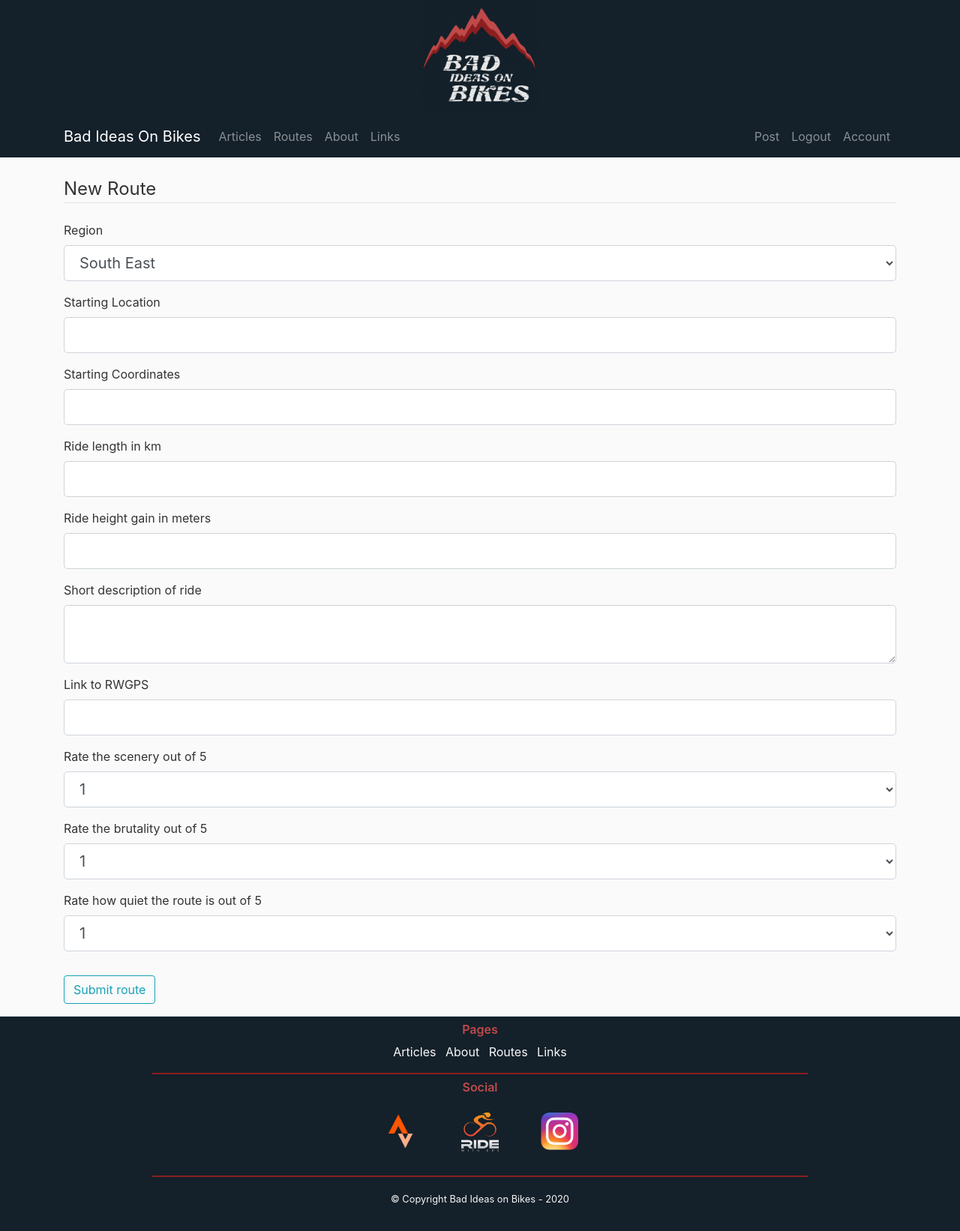
After one commit to matthj1/BadIdeasOnBikesWebsite, a Flask app: page /route/1 in a window 1280 px wide. The commit adds this page. Shown: the whole page at 75% size. Run offline with Flask 2, Linux system fonts and the light colour scheme; the visitor is signed in with stand-in values (Sample User, id 1); some libraries are stand-ins or nearby versions.

Commit message:
Large amounts of work done on a route and post structure

```diff
--- a/flaskbiob/__init__.py
+++ b/flaskbiob/__init__.py
@@ -26,8 +26,10 @@ def create_app(config_class=Config):
     from flaskbiob.users.routes import users
     from flaskbiob.posts.routes import posts
     from flaskbiob.main.routes import main
+    from flaskbiob.routes.routes import routes
     app.register_blueprint(users)
     app.register_blueprint(posts)
     app.register_blueprint(main)
+    app.register_blueprint(routes)
 
     return app
--- a/flaskbiob/posts/forms.py
+++ b/flaskbiob/posts/forms.py
@@ -1,10 +1,11 @@
 from flask_wtf import FlaskForm
 from flask_wtf.file import FileField, FileAllowed
-from wtforms import StringField, SubmitField, TextAreaField
+from wtforms import StringField, SubmitField, TextAreaField, SelectField
 from wtforms.validators import DataRequired
 
 
 class PostForm(FlaskForm):
+    post_type = SelectField("Post_Type", choices=["Route", "Review"])
     title = StringField("Title", validators=[DataRequired()])
     leader = TextAreaField("Leader", validators=[DataRequired()])
     content = TextAreaField("Content", validators=[])
--- a/flaskbiob/posts/routes.py
+++ b/flaskbiob/posts/routes.py
@@ -13,7 +13,7 @@ posts = Blueprint("posts", __name__)
 def newpostPage():
     form = PostForm()
     if form.validate_on_submit():
-        post = Posts(title=form.title.data, leader=form.leader.data, content=form.content.data, author=current_user)
+        post = Posts(post_type=form.post_type.data, title=form.title.data, leader=form.leader.data, content=form.content.data, author=current_user)
         if form.post_image.data:
             picture_file = save_post_picture(form.post_image.data)
             post.post_image = picture_file
--- /dev/null
+++ b/flaskbiob/routes/forms.py
@@ -0,0 +1,18 @@
+from flask_wtf import FlaskForm
+from wtforms import StringField, SubmitField, TextAreaField, SelectField, IntegerField
+from wtforms.validators import DataRequired
+
+
+class RouteForm(FlaskForm):
+    region = SelectField("Region", choices=["South East", "London", "North West", "East of England", "West Midlands",
+                                            "South West", "Yorkshire and Humber", "East Midlands", "North East"])
+    starting_location = StringField("Starting Location", validators=[DataRequired()])
+    starting_coordinates = StringField("Starting Coordinates", validators=[DataRequired()])
+    length = IntegerField("Ride length in km", validators=[DataRequired()])
+    ascent = IntegerField("Ride height gain in meters", validators=[DataRequired()])
+    description = TextAreaField("Short description of ride", validators=[DataRequired()])
+    link = StringField("Link to RWGPS", validators=[DataRequired()])
+    scenery = SelectField("Rate the scenery out of 5", choices=[1, 2, 3, 4, 5])
+    brutality = SelectField("Rate the brutality out of 5", choices=[1, 2, 3, 4, 5])
+    quietness = SelectField("Rate how quiet the route is out of 5", choices=[1, 2, 3, 4, 5])
+    submit = SubmitField("Submit route")
--- /dev/null
+++ b/flaskbiob/routes/routes.py
@@ -0,0 +1,24 @@
+from flask import render_template, flash, redirect, url_for, request, abort, Blueprint, jsonify, make_response
+from flaskbiob.routes.forms import RouteForm
+from flaskbiob import db
+from flaskbiob.models import Routes
+from flask_login import current_user, login_required
+
+routes = Blueprint("routes", __name__)
+
+
+@routes.route("/route/<post_id>", methods=["GET", "POST"])
+@login_required
+def newroutePage(post_id):
+    form = RouteForm()
+    if form.validate_on_submit():
+        route = Routes(region=form.region.data, starting_location=form.starting_location.data,
+                       starting_coordinates=form.starting_coordinates.data, length=form.length.data,
+                       ascent=form.ascent.data, description=form.description.data, link=form.link.data,
+                       scenery=form.scenery.data, brutality=form.scenery.data, quietness=form.quietness.data,
+                       author=current_user, post=post_id)
+        db.session.add(route)
+        db.session.commit()
+        flash("Route created!", "success")
+        return redirect(url_for("main.homePage"))
+    return render_template("Create_Route.html", title="New Route", form=form)
--- /dev/null
+++ b/flaskbiob/templates/Create_Route.html
@@ -0,0 +1,157 @@
+{% extends "BASE.html" %}
+{% block content %}
+    <div class="content-section">
+        <form method="POST" action="" enctype="multipart/form-data">
+            {{form.hidden_tag() }}
+            <fieldset class="form-group">
+                <legend class="border-bottom mb-4">
+                    New Route
+                </legend>
+                <div class="form-group">
+                    {{ form.region.label(class="form-control-label") }}
+
+                    {% if form.region.errors %}
+                        {{ form.region(class="form-control form-control-lg is-invalid") }}
+                        <div class="invalid-feedback">
+                            {% for error in form.region.errors %}
+                                <span>{{ error }}</span>
+                            {% endfor %}
+                        </div>
+                    {% else %}
+                        {{ form.region(class="form-control form-control-lg") }}
+                    {% endif %}
+                </div>
+                <div class="form-group">
+                    {{ form.starting_location.label(class="form-control-label") }}
+
+                    {% if form.starting_location.errors %}
+                        {{ form.starting_location(class="form-control form-control-lg is-invalid") }}
+                        <div class="invalid-feedback">
+                            {% for error in form.starting_location.errors %}
+                                <span>{{ error }}</span>
+                            {% endfor %}
+                        </div>
+                    {% else %}
+                        {{ form.starting_location(class="form-control form-control-lg") }}
+                    {% endif %}
+                </div>
+                <div class="form-group">
+                    {{ form.starting_coordinates.label(class="form-control-label") }}
+
+                    {% if form.starting_coordinates.errors %}
+                        {{ form.starting_coordinates(class="form-control form-control-lg is-invalid") }}
+                        <div class="invalid-feedback">
+                            {% for error in form.starting_coordinates.errors %}
+                                <span>{{ error }}</span>
+                            {% endfor %}
+                        </div>
+                    {% else %}
+                        {{ form.starting_coordinates(class="form-control form-control-lg") }}
+                    {% endif %}
+                </div>
+                <div class="form-group">
+                    {{ form.length.label(class="form-control-label") }}
+
+                    {% if form.length.errors %}
+                        {{ form.length(class="form-control form-control-lg is-invalid") }}
+                        <div class="invalid-feedback">
+                            {% for error in form.length.errors %}
+                                <span>{{ error }}</span>
+                            {% endfor %}
+                        </div>
+                    {% else %}
+                        {{ form.length(class="form-control form-control-lg") }}
+                    {% endif %}
+                </div>
+                <div class="form-group">
+                    {{ form.ascent.label(class="form-control-label") }}
+
+                    {% if form.ascent.errors %}
+                        {{ form.ascent(class="form-control form-control-lg is-invalid") }}
+                        <div class="invalid-feedback">
+                            {% for error in form.ascent.errors %}
+                                <span>{{ error }}</span>
+                            {% endfor %}
+                        </div>
+                    {% else %}
+                        {{ form.ascent(class="form-control form-control-lg") }}
+                    {% endif %}
+                </div>
+                <div class="form-group">
+                    {{ form.description.label(class="form-control-label") }}
+
+                    {% if form.description.errors %}
+                        {{ form.description(class="form-control form-control-lg is-invalid") }}
+                        <div class="invalid-feedback">
+                            {% for error in form.description.errors %}
+                                <span>{{ error }}</span>
+                            {% endfor %}
+                        </div>
+                    {% else %}
+                        {{ form.description(class="form-control form-control-lg") }}
+                    {% endif %}
+                </div>
+                <div class="form-group">
+                    {{ form.link.label(class="form-control-label") }}
+
+                    {% if form.link.errors %}
+                        {{ form.link(class="form-control form-control-lg is-invalid") }}
+                        <div class="invalid-feedback">
+                            {% for error in form.link.errors %}
+                                <span>{{ error }}</span>
+                            {% endfor %}
+                        </div>
+                    {% else %}
+                        {{ form.link(class="form-control form-control-lg") }}
+                    {% endif %}
+                </div>
+                <div class="form-group">
+                    {{ form.scenery.label(class="form-control-label") }}
+
+                    {% if form.scenery.errors %}
+                        {{ form.scenery(class="form-control form-control-lg is-invalid") }}
+                        <div class="invalid-feedback">
+                            {% for error in form.scenery.errors %}
+                                <span>{{ error }}</span>
+                            {% endfor %}
+                        </div>
+                    {% else %}
+                        {{ form.scenery(class="form-control form-control-lg") }}
+                    {% endif %}
+                </div>
+                <div class="form-group">
+                    {{ form.brutality.label(class="form-control-label") }}
+
+                    {% if form.brutality.errors %}
+                        {{ form.brutality(class="form-control form-control-lg is-invalid") }}
+                        <div class="invalid-feedback">
+                            {% for error in form.brutality.errors %}
+                                <span>{{ error }}</span>
+                            {% endfor %}
+                        </div>
+                    {% else %}
+                        {{ form.brutality(class="form-control form-control-lg") }}
+                    {% endif %}
+                </div>
+                <div class="form-group">
+                    {{ form.quietness.label(class="form-control-label") }}
+
+                    {% if form.quietness.errors %}
+                        {{ form.quietness(class="form-control form-control-lg is-invalid") }}
+                        <div class="invalid-feedback">
+                            {% for error in form.quietness.errors %}
+                                <span>{{ error }}</span>
+                            {% endfor %}
+                        </div>
+                    {% else %}
+                        {{ form.quietness(class="form-control form-control-lg") }}
+                    {% endif %}
+                </div>
+            </fieldset>
+                <div class="form-group">
+                    {{form.submit(class="btn btn-outline-info")}}
+                </div>
+        </form>
+    </div>
+
+{% endblock content %}
--- a/flaskbiob/templates/Post.html
+++ b/flaskbiob/templates/Post.html
@@ -13,6 +13,7 @@
                 </div>
     {% if current_user.is_authenticated %}
         <a href="{{ url_for('posts.updatepostPage', post_id=post.id) }}" class="btn btn-dark" role="button">Edit</a>
+        <a href="{{ url_for('routes.newroutePage', post_id=post.id) }}" class="btn btn-dark" role="button">New Route for Post</a>
         <button type="button" class="btn btn-danger" data-toggle="modal" data-target="#deleteModal">Delete</button>
         <!-- Modal -->
         <div class="modal fade" id="deleteModal" tabindex="-1" role="dialog" aria-labelledby="deleteModalLabel" aria-hidden="true">
```
Also changed, not shown: flaskbiob/models.py (+19 -0 lines), flaskbiob/templates/Create_Post.html (+14 -0 lines), flaskbiob/routes/__init__.py (added), flaskbiob/site.db, flaskbiob/static/post_pics/46d6fa51f1e25211.jpg (added), flaskbiob/static/post_pics/d18299ce427a0e6d.jpg (added).
